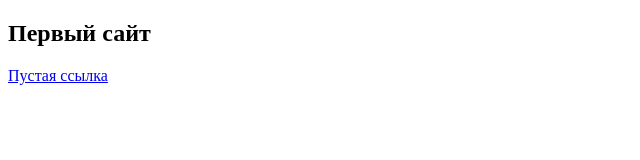
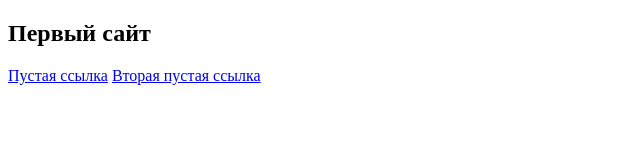
Before and after one commit to Igort1967/git-practice-28, a plain HTML site: page index.html in a window 1280 px wide. Shown: the whole page, without its empty margins (0-640 px from the left). Drawn offline with Linux system fonts and the light colour scheme.

Commit message:
Added one more xref

```diff
--- a/index.html
+++ b/index.html
@@ -3,5 +3,6 @@
     <section>
         <h1>Первый сайт</h1>
         <a href="#">Пустая ссылка</a>
+        <a href="#">Вторая пустая ссылка</a>
     </section>
 </main>
```
